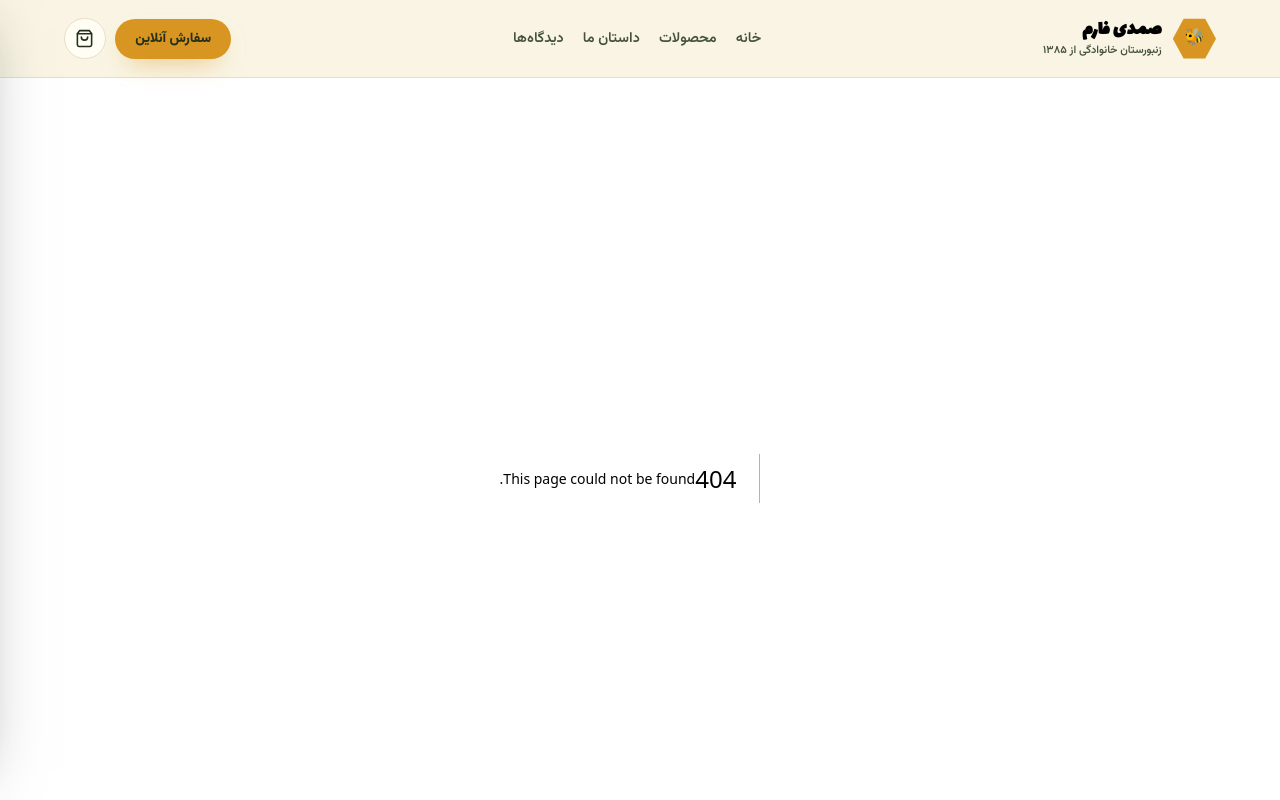
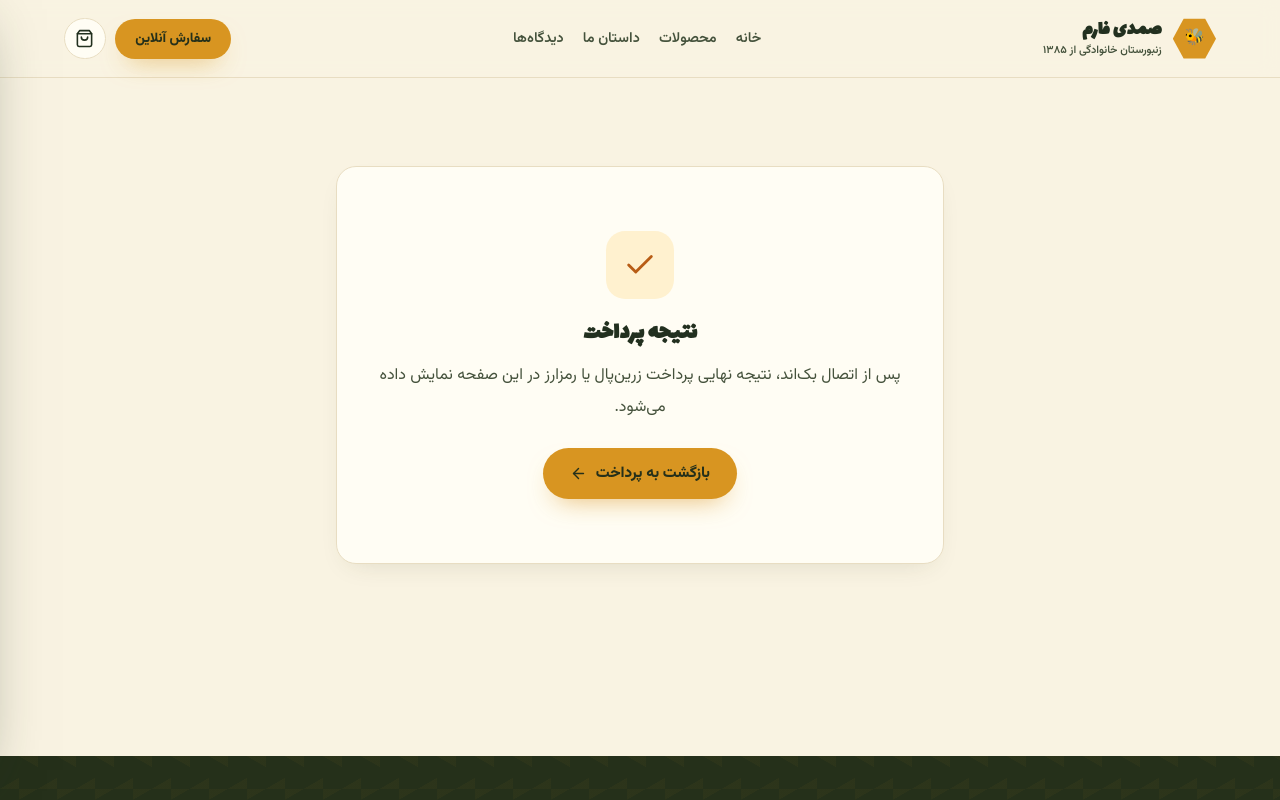
Before and after one commit to hoseinsamadi/SamadiFarm-FrontEnd, a Next.js app: page /payment/result in a window 1280 px wide. Before the commit this address had no page. Shown: the top 800 px of the page. Built offline with nearby package versions, Linux system fonts and the light colour scheme.

Commit message:
Add payment callback result page

```diff
--- /dev/null
+++ b/pages/payment/result.tsx
@@ -0,0 +1,25 @@
+import Link from "next/link";
+import { useRouter } from "next/router";
+import { IconArrow, IconCheck, IconX } from "../../src/components/icons";
+
+export default function PaymentResultPage() {
+  const router = useRouter();
+  const failed = router.query.Status === "NOK" || router.query.status === "failed";
+
+  return (
+    <section className="checkout-page">
+      <div className="checkout-empty reveal is-visible">
+        <span className="checkout-empty-icon">
+          {failed ? <IconX size={34} /> : <IconCheck size={34} />}
+        </span>
+        <h1>{failed ? "پرداخت ناموفق بود" : "نتیجه پرداخت"}</h1>
+        <p>
+          {failed
+            ? "پرداخت تکمیل نشد. می‌توانید دوباره به صفحه پرداخت برگردید و روش دیگری را امتحان کنید."
+            : "پس از اتصال بک‌اند، نتیجه نهایی پرداخت زرین‌پال یا رمزارز در این صفحه نمایش داده می‌شود."}
+        </p>
+        <Link href="/checkout" className="btn btn-primary">بازگشت به پرداخت <IconArrow size={17} /></Link>
+      </div>
+    </section>
+  );
+}
```
